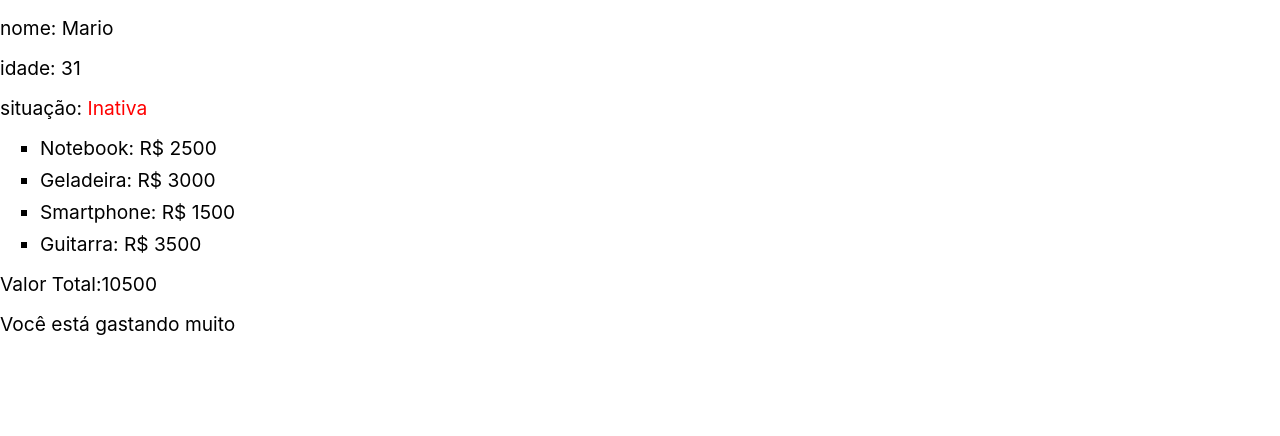
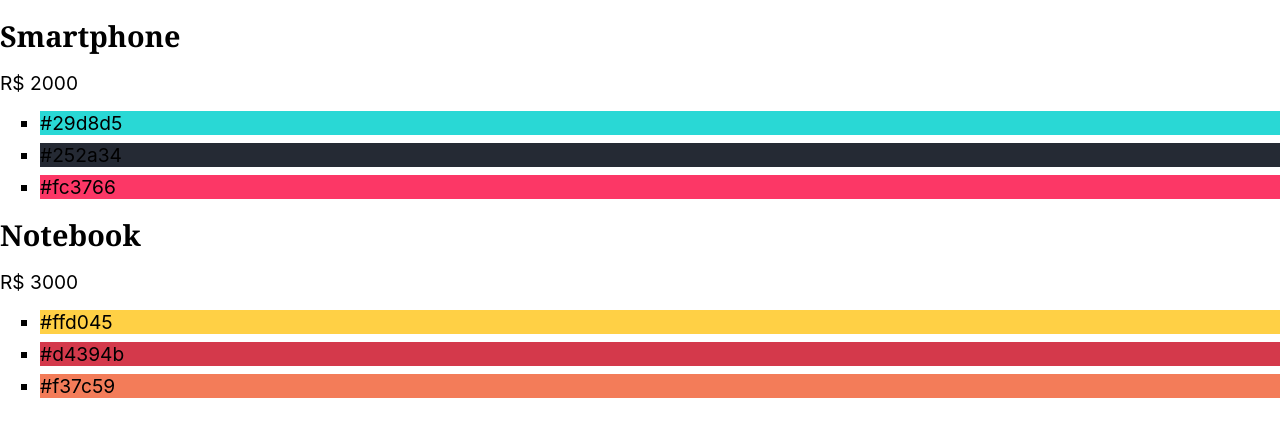
Before and after one commit to Diogzz/origamid-estudo, a React (Create React App) app: page / in a window 1280 px wide. Shown: the top 436 px of the page. Built offline with nearby package versions, Linux system fonts and the light colour scheme.

Commit message:
Segundo exercício

```diff
--- a/src/App.js
+++ b/src/App.js
@@ -1,60 +1,46 @@
-// Mostre os dados da aplicação, como aprensetado no vídeo
-// Não utilize CSS externo, use o style para mudar as cores
-// Se a situação estiver ativa pinte de verde, inativa vermelho
-// Se o gasto for maior que 10000 mostre uma mensagem
-const luana = {
-  cliente: 'Luana',
-  idade: 27,
-  compras: [
-    { nome: 'Notebook', preco: 'R$ 2500' },
-    { nome: 'Geladeira', preco: 'R$ 3000' },
-    { nome: 'Smartphone', preco: 'R$ 1500' },
-  ],
-  ativa: true,
-};
-
-const mario = {
-  cliente: 'Mario',
-  idade: 31,
-  compras: [
-    { nome: 'Notebook', preco: 'R$ 2500' },
-    { nome: 'Geladeira', preco: 'R$ 3000' },
-    { nome: 'Smartphone', preco: 'R$ 1500' },
-    { nome: 'Guitarra', preco: 'R$ 3500' },
-  ],
-  ativa: false,
-};
+// Organize os produtos como mostrado no vídeo
+// Mostre apenas produtos que forem mais caros que R$ 1500
+const produtos = [
+  {
+    id: 1,
+    nome: 'Smartphone',
+    preco: 'R$ 2000',
+    cores: ['#29d8d5', '#252a34', '#fc3766'],
+  },
+  {
+    id: 2,
+    nome: 'Notebook',
+    preco: 'R$ 3000',
+    cores: ['#ffd045', '#d4394b', '#f37c59'],
+  },
+  {
+    id: 3,
+    nome: 'Tablet',
+    preco: 'R$ 1500',
+    cores: ['#365069', '#47c1c8', '#f95786'],
+  },
+];
 
 const App = () => {
-  const dados = mario;
-
-  const valorTotal = dados.compras
-    .map((item) => Number(item.preco.replace('R$ ', '')))
-    .reduce((a, b) => a + b);
-  // console.log(valorTotal);
-
   return (
     <>
-      <p>nome: {dados.cliente}</p>
-      <p>idade: {dados.idade}</p>
-      <p>
-        situação:{' '}
-        {dados.ativa ? (
-          <span style={{ color: 'green' }}>Ativa</span>
-        ) : (
-          <span style={{ color: 'red' }}>Inativa</span>
-        )}
-      </p>
-      <ul>
-        {dados.compras.map((item) => (
-          <li key={item.nome}>
-            {item.nome}: {item.preco}
-          </li>
-        ))}
-      </ul>
-      <p>Valor Total:{valorTotal}</p>
-      {valorTotal > 10000 && <p>Você está gastando muito</p>}
+      <section>
+        {produtos
+          .filter((produto) => Number(produto.preco.replace('R$ ', '')) > 1500)
+          .map(({ id, nome, preco, cores }) => (
+            <div key={id}>
+              <h1>{nome}</h1>
+              <p>{preco}</p>
+              <ul>
+                {cores.map((cor) => (
+                  <li style={{ backgroundColor: cor }}>{cor}</li>
+                ))}
+              </ul>
+            </div>
+          ))}
+      </section>
     </>
   );
 };
+
 export default App;
```
Also changed, not shown: src/App.css (deleted, +0 -38 lines), src/aulas/aula1.js (added, +60 -0 lines), 1 other file (tests, documents, lock files or other folders).
